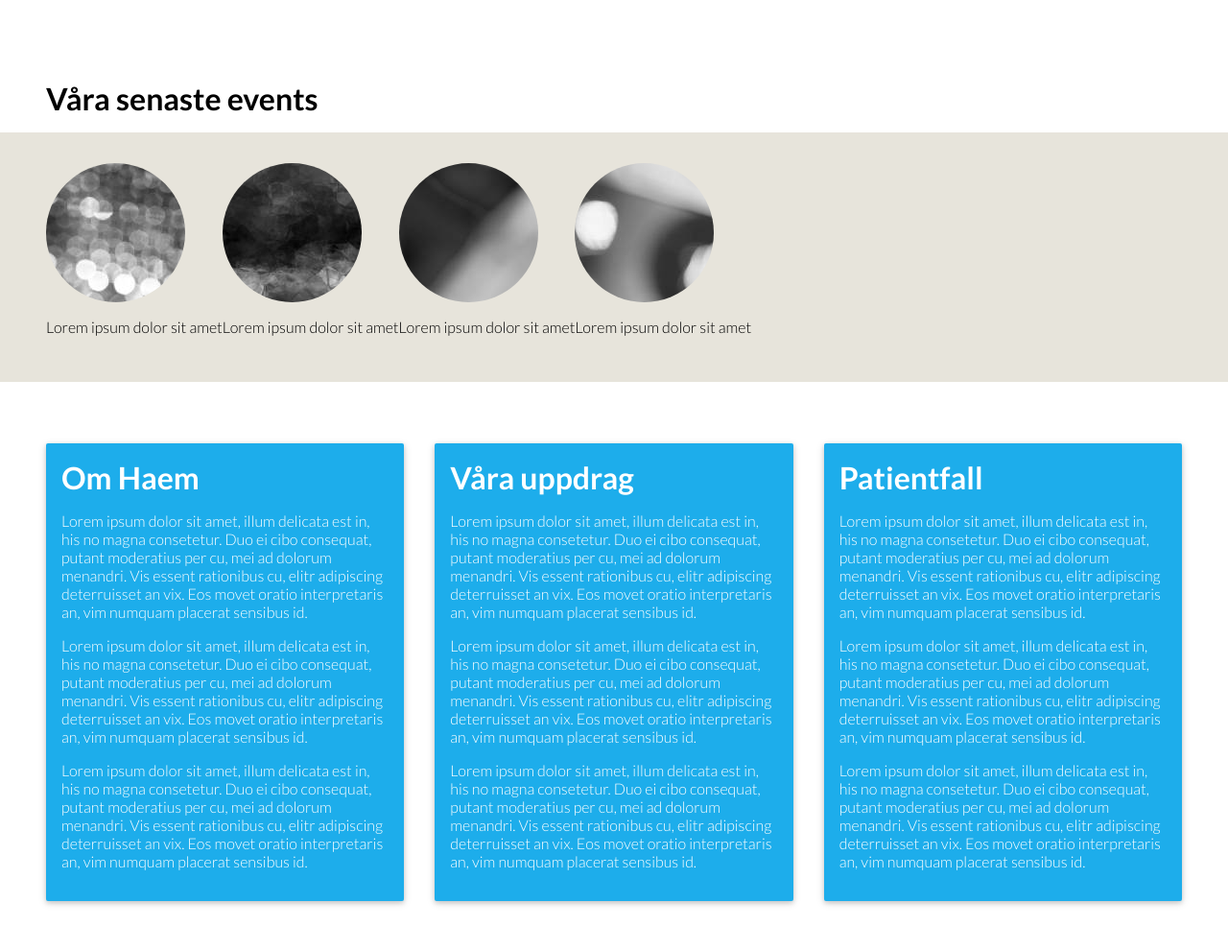
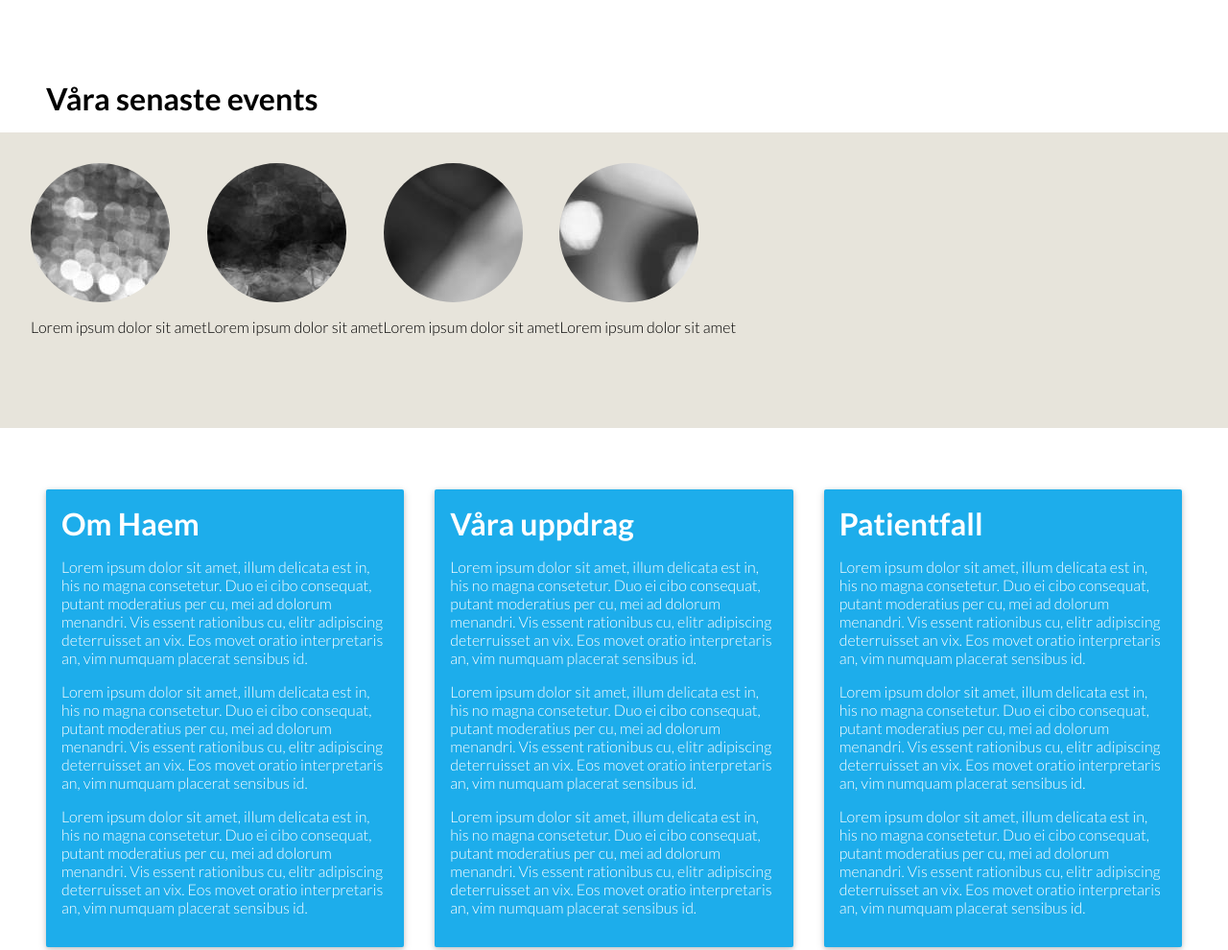
Before and after one commit to anulaibar/haem-academy, a website: page public/index.html in a window 1280 px wide. Shown: the part 720-1710 px from the top of the page at 96% size. Drawn offline with Linux system fonts and the light colour scheme.

Commit message:
Fixed issue where video was visible between banners and cards Replaced margin with padding and setting background color to white

```diff
--- a/public/css/index.css
+++ b/public/css/index.css
@@ -1,3 +1,14 @@
+html {
+    font-family: 'Lato', sans-serif;
+    font-weight: 300;
+}
+body, h1, h2, h3 {
+    margin: 0;
+    padding: 0;
+}
+h1, h2, h3 {
+    font-weight: 700;
+}
 .dialog {
     transition-property: all;
     transition-duration: 1s;
@@ -49,17 +60,6 @@ button:hover {
 }
 .hide-overflow {
     overflow-y: hidden;
-}
-html {
-    font-family: 'Lato', sans-serif;
-    font-weight: 300;
-}
-body, h1, h2, h3 {
-    margin: 0;
-    padding: 0;
-}
-h1, h2, h3 {
-    font-weight: 700;
 }
 header {
     background-color: #00dcf1;
@@ -125,9 +125,8 @@ video {
     display: flex;
     flex-direction: row;
     flex-wrap: wrap;
-    padding: 2em 3em;
+    padding: 2em 3em 5em 2em;
     background-color: #e7e4db;
-    margin-bottom: 3em;
 }
 .banner img {
     border-radius: 150px;
@@ -135,7 +134,8 @@ video {
 .cards {
     display: flex;
     flex-direction: column;
-    margin: 0 2em 3em 2em;
+    background-color: White;
+    padding: 3em 2em 3em 2em;
 }
 .card {
     margin: 1em;
```
